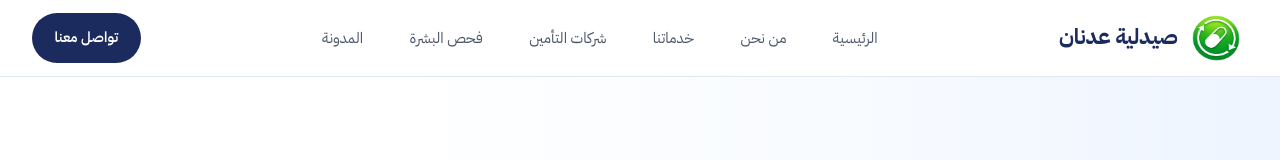
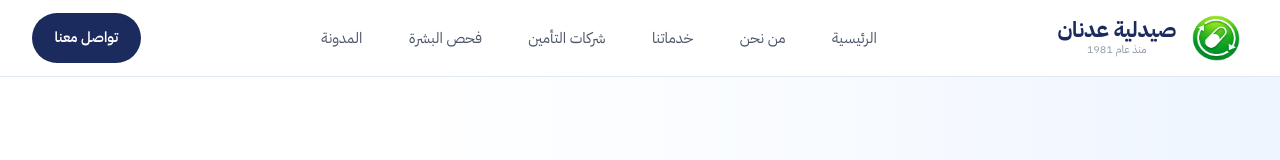
Before and after one commit to hulycat-sketch/adnan-pharmacy, a Next.js app: page / in a window 1280 px wide. Shown: the top 160 px of the page. Built offline with nearby package versions, Linux system fonts and the light colour scheme.

Commit message:
Refine header branding and typography

```diff
--- a/src/components/layout/Header.module.css
+++ b/src/components/layout/Header.module.css
@@ -33,7 +33,7 @@
 .logo {
   display: flex;
   align-items: center;
-  gap: 0.9rem;
+  gap: 1rem;
   text-decoration: none;
   direction: rtl;
   margin-right: 8px;
@@ -47,9 +47,12 @@ height: 48px;
 }
 
 .logoContent {
-  display: flex;
-  align-items: center;
+    display: flex;
+    flex-direction: column;
+    align-items: center;
+    gap: 2px;
 }
+
 
 .logoText {
   font-size: 1.35rem;
@@ -58,7 +61,13 @@ height: 48px;
   color: var(--color-primary);
   line-height: 1;
 }
-
+.logoSince {
+  font-size: 0.68rem;
+  font-weight: 500;
+  color: #8e99a8;
+  line-height: 1;
+  margin-top: 1px;
+}
 /* ------------------------------------------------------------------ */
 /* القائمة — Desktop */
 /* ------------------------------------------------------------------ */
--- a/src/components/layout/Header.tsx
+++ b/src/components/layout/Header.tsx
@@ -44,7 +44,9 @@ height={44}
           />
 <div className={styles.logoContent}>
   <span className={styles.logoText}>{PHARMACY.name}</span>
-</div>        </Link>
+  <span className={styles.logoSince}>منذ عام 1981</span>
+</div>
+ </Link>
 
         {/* ------------------------------------------------------------------ */}
         {/* القائمة — Desktop */}
```
